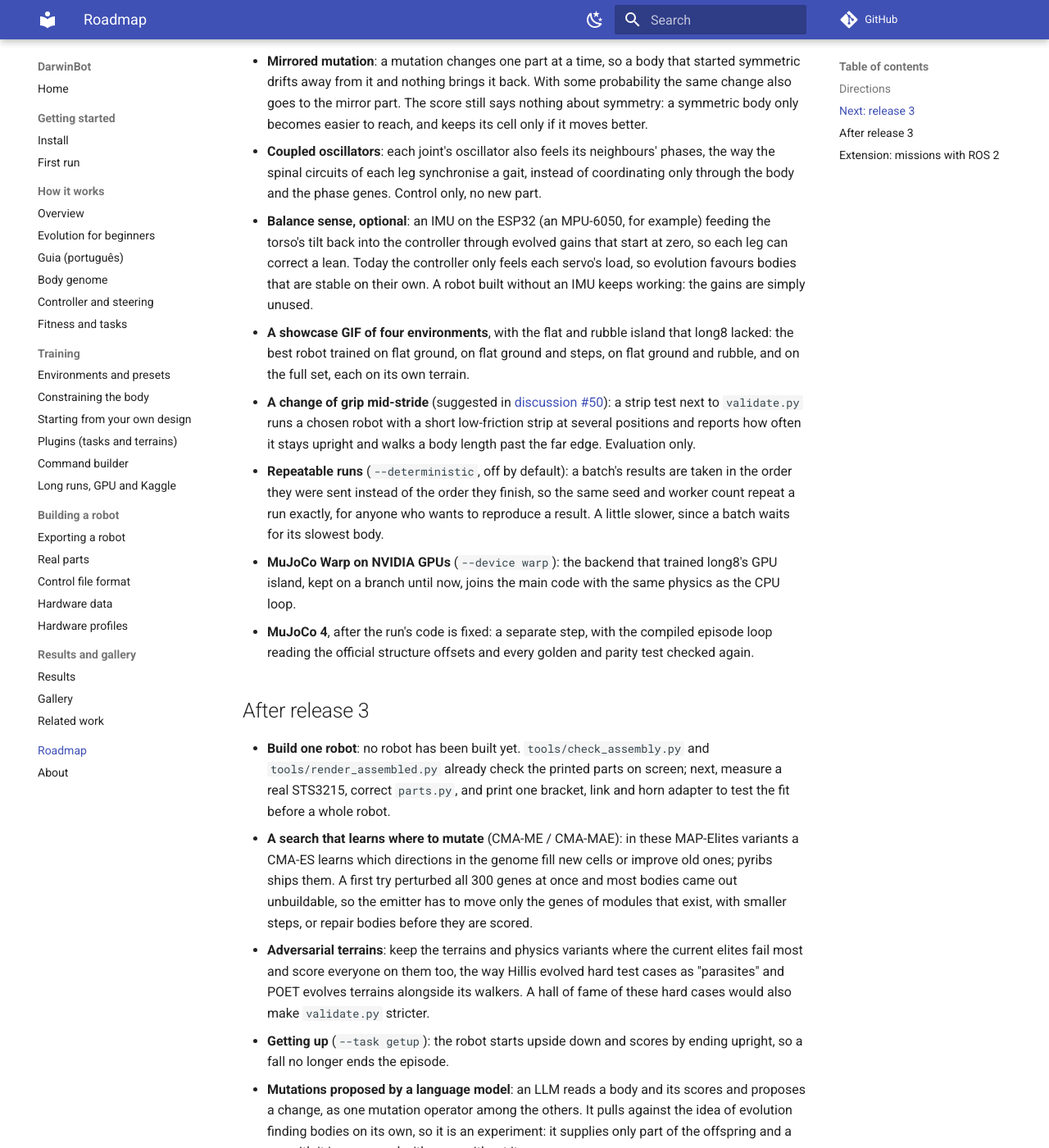
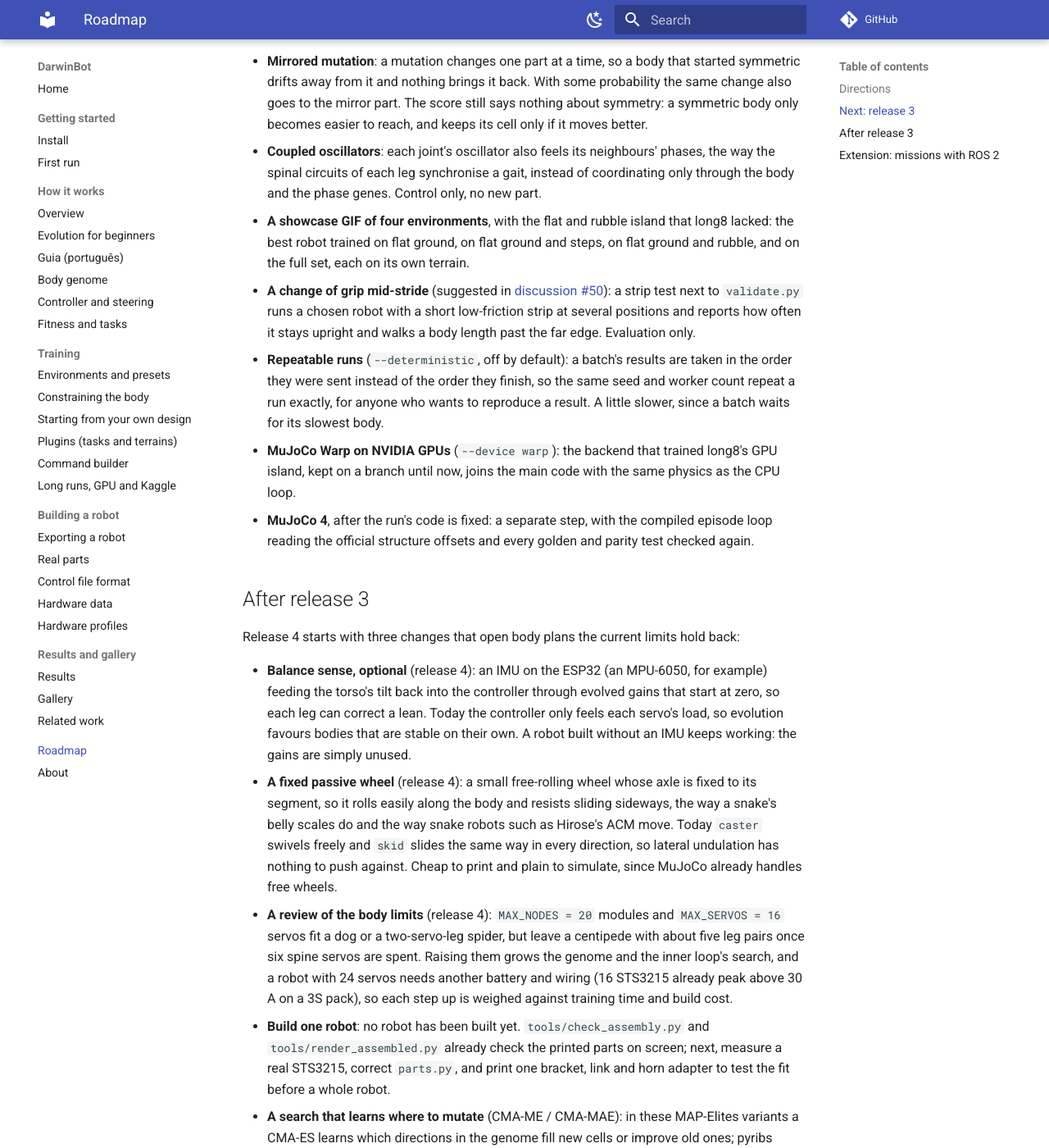
Before and after one commit to mpena2099/darwinbot, an MkDocs documentation site: the page built from docs/roadmap.md, in a window 1280 px wide and 1400 px high, scrolled down 1354 px. Shown: the whole window at 82% size. Built offline with MkDocs 1.6.1 and Material for MkDocs 9.7.7, drawn with Linux system fonts in a browser that asks for light colours; comment, search, counter and statistics services are not loaded.

Commit message:
Roadmap: release 4 opens with the IMU, a fixed passive wheel and a review of the body limits

```diff
--- a/docs/roadmap.md
+++ b/docs/roadmap.md
@@ -93,6 +88,28 @@ against the current rules:
 
 ## After release 3
 
+Release 4 starts with three changes that open body plans the current limits
+hold back:
+
+- **Balance sense, optional** (release 4): an IMU on the ESP32 (an MPU-6050, for example)
+  feeding the torso's tilt back into the controller through evolved gains that
+  start at zero, so each leg can correct a lean. Today the controller only
+  feels each servo's load, so evolution favours bodies that are stable on their
+  own. A robot built without an IMU keeps working: the gains are simply unused.
+- **A fixed passive wheel** (release 4): a small free-rolling wheel whose axle
+  is fixed to its segment, so it rolls easily along the body and resists
+  sliding sideways, the way a snake's belly scales do and the way snake robots
+  such as Hirose's ACM move. Today `caster` swivels freely and `skid` slides
+  the same way in every direction, so lateral undulation has nothing to push
+  against. Cheap to print and plain to simulate, since MuJoCo already handles
+  free wheels.
+- **A review of the body limits** (release 4): `MAX_NODES = 20` modules and
+  `MAX_SERVOS = 16` servos fit a dog or a two-servo-leg spider, but leave a
+  centipede with about five leg pairs once six spine servos are spent. Raising
+  them grows the genome and the inner loop's search, and a robot with 24
+  servos needs another battery and wiring (16 STS3215 already peak above
+  30 A on a 3S pack), so each step up is weighed against training time and
+  build cost.
 - **Build one robot**: no robot has been built yet. `tools/check_assembly.py`
   and `tools/render_assembled.py` already check the printed parts on screen;
   next, measure a real STS3215, correct `parts.py`, and print one bracket,
```
Also changed, not shown: other parts of docs/roadmap.md (+0 -5 lines).
